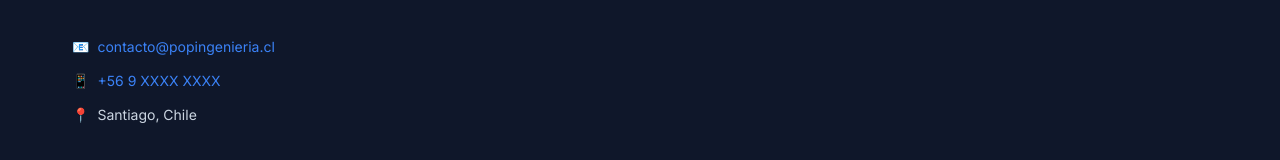
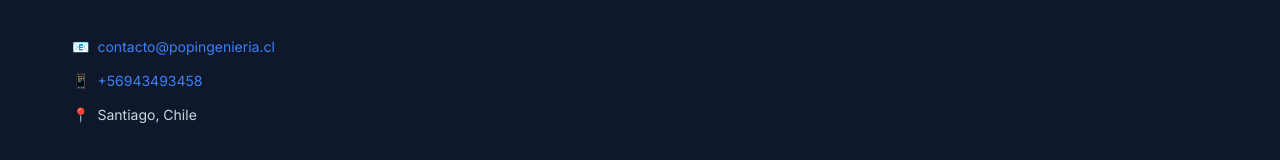
Before and after one commit to pipejarad/pop-ingenieria, a Next.js app: page / in a window 1280 px wide. Shown: the part 3998-4158 px from the top of the page. Built offline with nearby package versions, Linux system fonts and the light colour scheme.

Commit message:
content: número real de teléfono/WhatsApp (+56 9 4349 3458)

```diff
--- a/src/content/site.js
+++ b/src/content/site.js
@@ -4,10 +4,10 @@ export const siteConfig = {
   tagline: "Especialistas en Control e Instrumentación Industrial",
   description:
     "Servicios profesionales de automatización industrial, control de procesos, PLCs, DCS y sistemas de instrumentación para la industria.",
-  phone: "+56 9 XXXX XXXX",
+  phone: "+56943493458",
   email: "contacto@popingenieria.cl",
   address: "Santiago, Chile",
-  whatsapp: "569XXXXXXXX",
+  whatsapp: "56943493458",
   whatsappMessage:
     "Hola, me interesa conocer más sobre sus servicios de automatización industrial",
 
```
